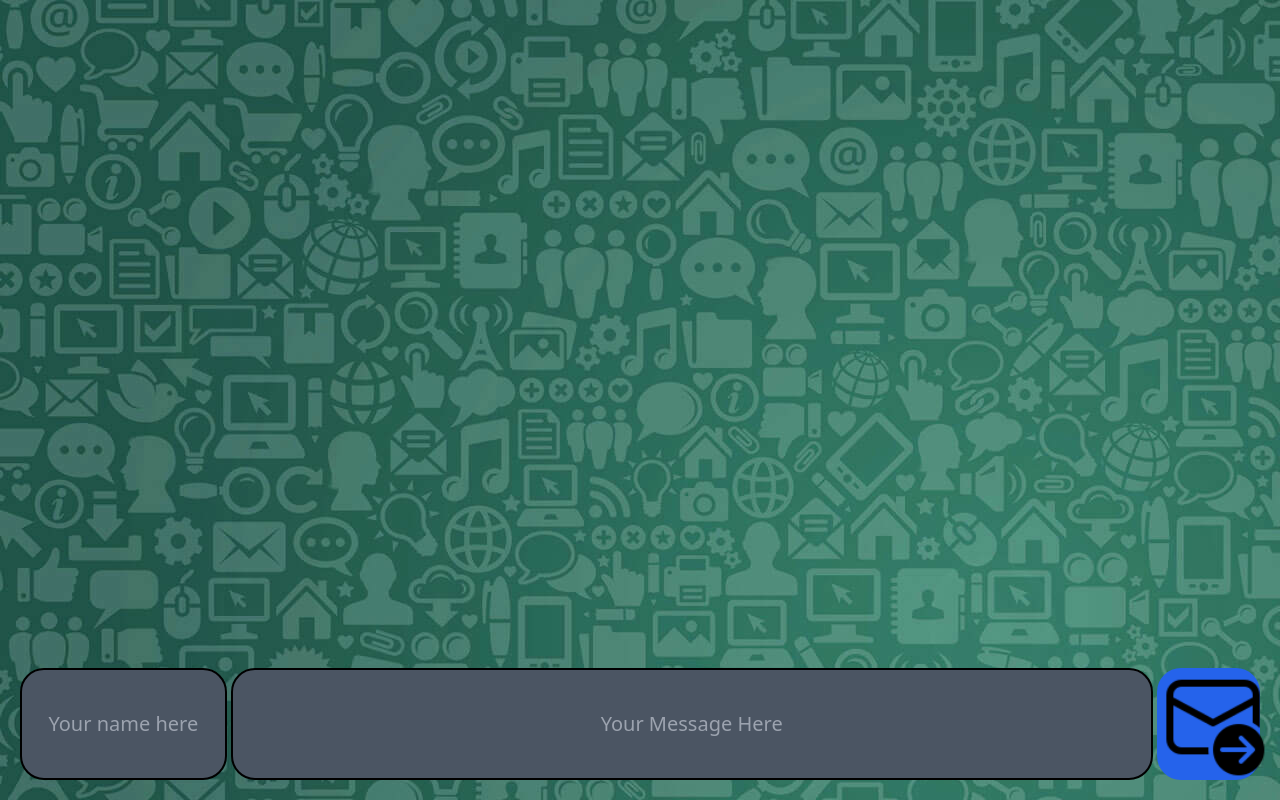
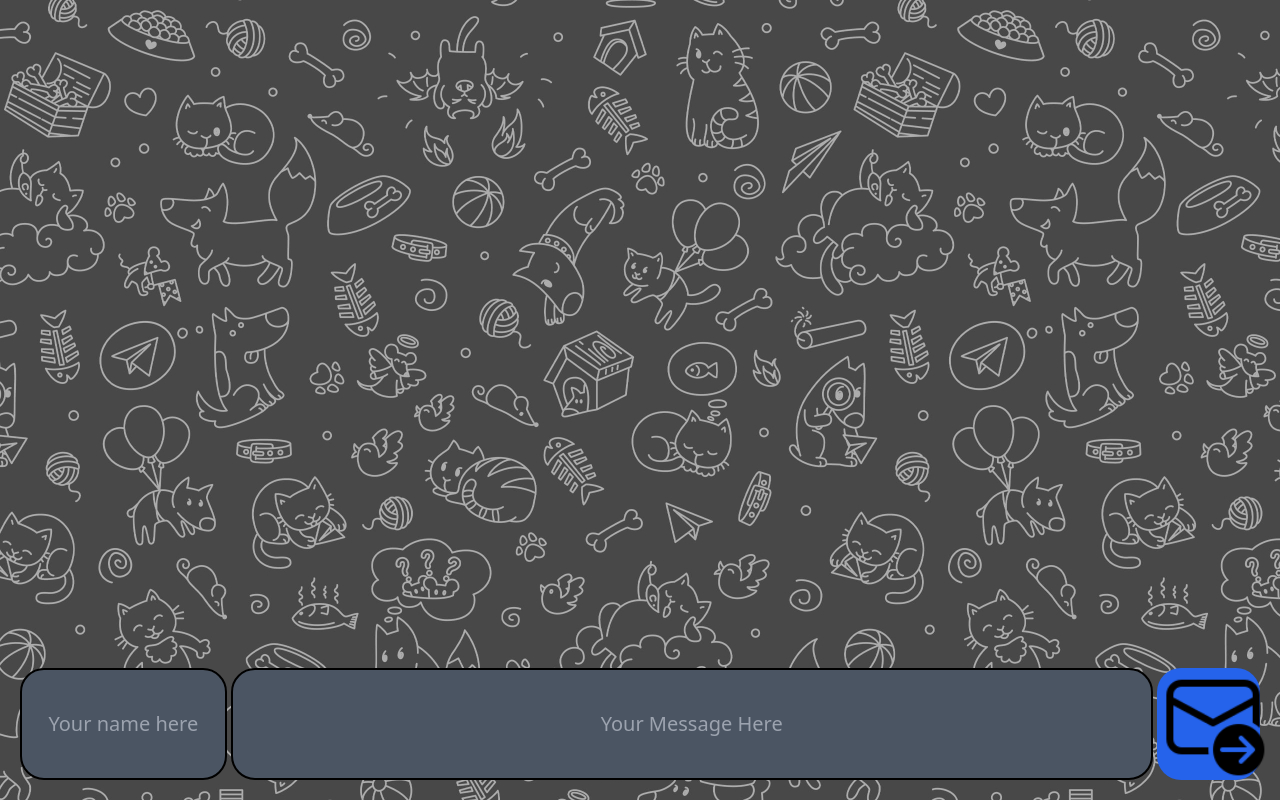
Before and after one commit to GoldenTlmeLover/Real-time-chat, a website: page index.html in a window 1280 px wide. Drawn offline with nearby package versions, Linux system fonts and the light colour scheme; no server answers.

Commit message:
background changed

```diff
--- a/index.html
+++ b/index.html
@@ -13,7 +13,7 @@
 
     <link rel="stylesheet" href="./dist/output.css">
 </head>
-<body style="background-image: url(./src/imgs/background-alternative.jpg)" class="scroll-smooth" ></div>
+<body style="background-image: url(./src/imgs/background.jpg)" class="scroll-smooth" ></div>
 
         <div id="scroll" class="overflow-auto h-[85vh]">
             <div id="messages" class="inset-x-0 mx-16 mt-5 ">
```
Also changed, not shown: .github/workflows/main.yml.
